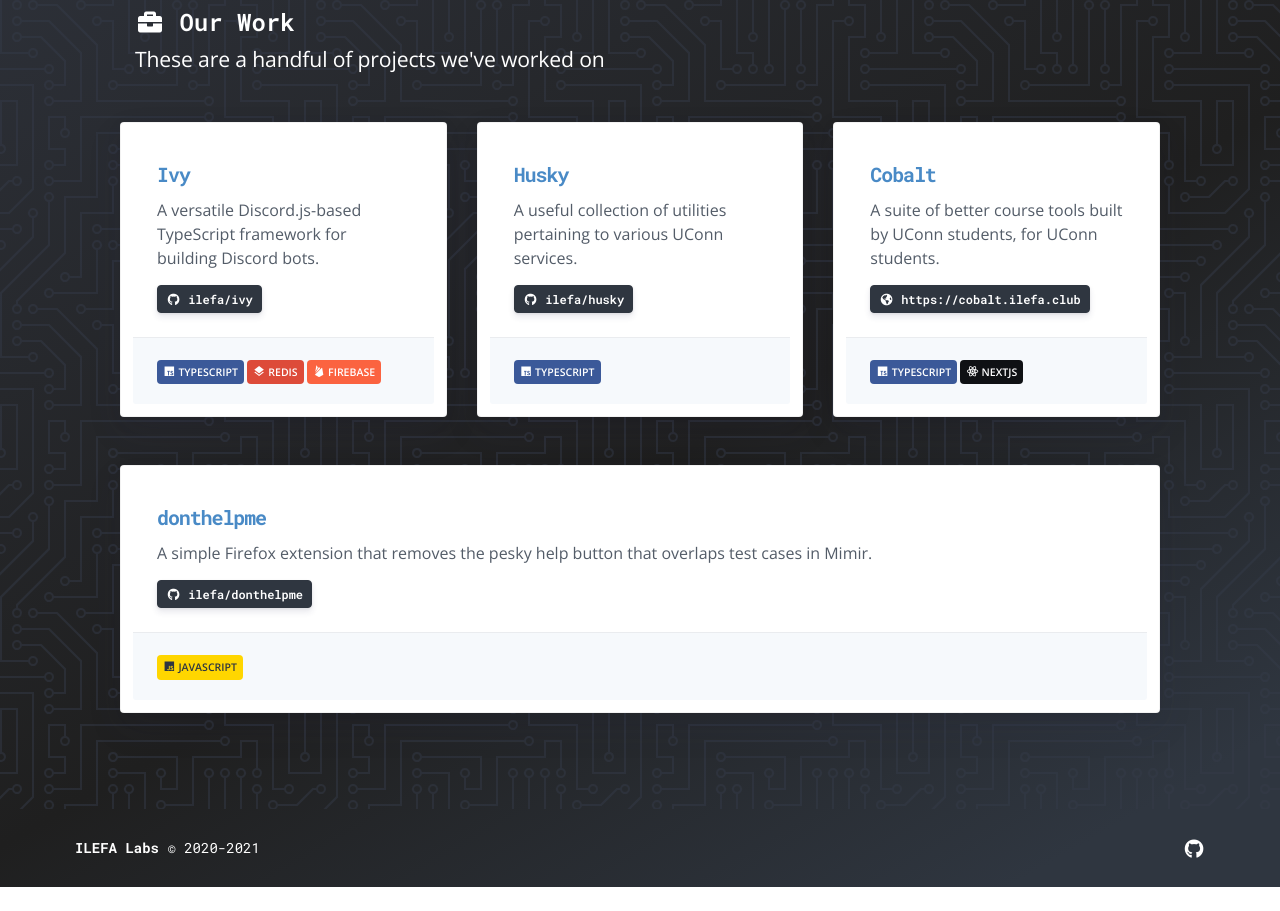
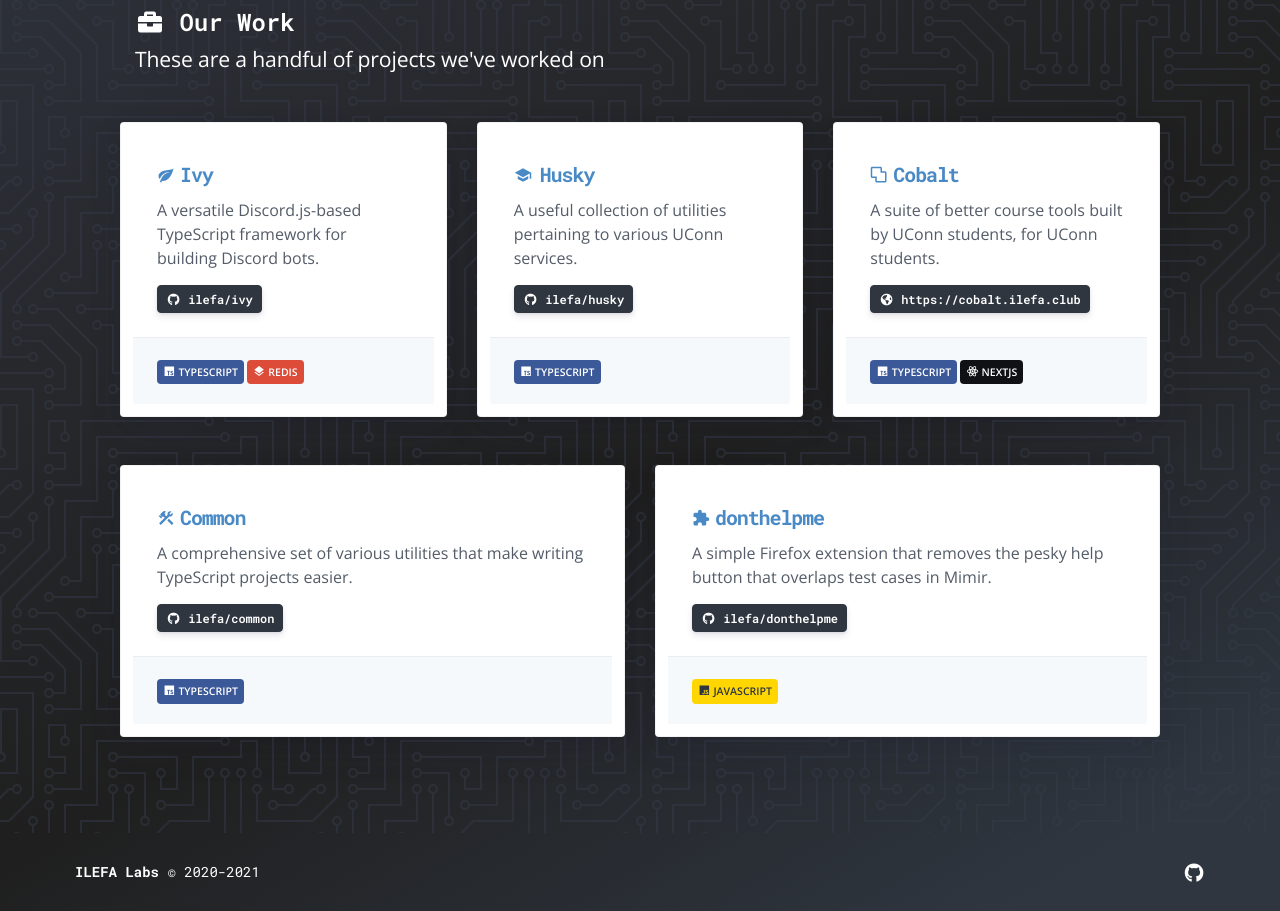
Before and after one commit to ilefa/web, a Next.js app: page / in a window 1280 px wide. Shown: the part 970-1881 px from the top of the page. Before the commit the page ends 1857 px from the top, so only its background shows below. Built offline with nearby package versions, Linux system fonts and the light colour scheme; no server answers.

Commit message:
Added meta tags, updated some UI elements and refactored code

```diff
--- a/components/Footer.tsx
+++ b/components/Footer.tsx
@@ -14,7 +14,7 @@ export interface FooterProps {
     noBackground?: boolean;
 }
 
-export const Footer = ({ white, noBackground } : FooterProps) => {
+export const Footer: React.FC<FooterProps> = ({ white, noBackground }) => {
     return (
         <footer className={`footer${white ? noBackground ? '' : ' ' : ''}`}>
             <Container className="container-lg">
--- a/components/IconCard.tsx
+++ b/components/IconCard.tsx
@@ -12,7 +12,7 @@ export interface IconCardProps {
     content: ReactElement | string;
 }
 
-export const IconCard = (props: IconCardProps) => {
+export const IconCard: React.FC<IconCardProps> = props => {
     let icon = props.icon || 'fa fa-exclamation-triangle';
     let iconColor = props.iconColor || 'bg-primary';
     let headerText = props.headerText || 'Icon Card';
--- a/components/IconCardContainer.tsx
+++ b/components/IconCardContainer.tsx
@@ -5,7 +5,7 @@ export interface IconCardContainerProps {
     children: ReactChild | ReactChild[];
 }
 
-export const IconCardContainer = (props: IconCardContainerProps) => {
+export const IconCardContainer: React.FC<IconCardContainerProps> = props => {
     let modifiers = props.modifiers || "";
     let children = props.children || undefined;
 
--- a/components/IconCardGlyph.tsx
+++ b/components/IconCardGlyph.tsx
@@ -14,7 +14,7 @@ export interface IconCardGlyphProps {
     className?: string;
 }
 
-export const IconCardGlyph = (props: IconCardGlyphProps) => {
+export const IconCardGlyph: React.FC<IconCardGlyphProps> = props => {
     let title = props.title || 'Default Title';
     let titleColor = props.titleColor || 'text-primary';
     let icon = props.icon || 'fa fa-exclamation-triangle';
--- a/components/IconCardXl.tsx
+++ b/components/IconCardXl.tsx
@@ -12,7 +12,7 @@ export interface IconCardXlProps {
     content: ReactElement | string;
 }
 
-export const IconCardXl = (props: IconCardXlProps) => {
+export const IconCardXl: React.FC<IconCardXlProps> = props => {
     let icon = props.icon || 'fa fa-exclamation-triangle';
     let iconColor = props.iconColor || 'bg-primary';
     let headerText = props.headerText || 'Icon Card';
--- a/components/Nav.tsx
+++ b/components/Nav.tsx
@@ -74,7 +74,7 @@ export const Nav = () => {
                                     <li className="nav-item" key={element.key}>
                                         <Link href={element.href}>
                                             <a className={`nav-link ${styles.navLink}`}>
-                                                <i className={`${element.icon} fa-fw`}></i> {element.name ?? ''}
+                                                <i className={`${element.icon} fa-fw`}></i> {/*element.name ?? ''*/}
                                             </a>
                                         </Link>
                                     </li>
--- a/components/WorkCard.tsx
+++ b/components/WorkCard.tsx
@@ -72,9 +72,8 @@ const getIconForLink = (link: string) => {
 }
 
 export interface WorkCardProps {
-    icon?: string;
+    icon?: JSX.Element;
     iconColor?: string;
-    useIcon?: boolean;
     headerText?: string;
     headerColor?: string;
     archived?: boolean;
@@ -83,10 +82,8 @@ export interface WorkCardProps {
     tech?: any[];
 }
 
-export const WorkCard = (props: WorkCardProps) => {
-    let icon = props.icon || 'fa fa-exclamation-triangle';
-    let iconColor = props.iconColor || 'bg-primary';
-    let useIcon = props.useIcon === undefined ? true : props.useIcon;
+export const WorkCard: React.FC<WorkCardProps> = props => {
+    let icon = props.icon;
     let headerText = props.headerText || 'Generic Project';
     let headerColor = props.headerColor || 'text-primary';
     let archived = props.archived === undefined ? false : props.archived;
@@ -107,16 +104,7 @@ export const WorkCard = (props: WorkCardProps) => {
         <div className={`card shadow shadow-lg--hover mt-5 ${cardStyles.rgCardSm}`}>
             <div className="card-body">
                 <div className="d-flex">
-                    {
-                        useIcon && (
-                            <div>
-                                <div className={`icon icon-shape ${iconColor} rounded-circle text-white`}>
-                                    <i className={icon}></i>
-                                </div>
-                            </div>
-                        )
-                    }
-                    <div className={useIcon ? 'pl-4' : ''}>
+                    <div>
                         {
                             link !== 'no-link-provided' && (
                                 <h5>
@@ -125,7 +113,7 @@ export const WorkCard = (props: WorkCardProps) => {
                                         className={`${cardStyles.cardSectionTitle} ${headerColor}`}
                                         target="_blank"
                                         rel="noopener noreferrer">
-                                            {headerText}
+                                            {icon ?? ''}{headerText}
                                     </a>
                                 </h5>
                             )
@@ -135,7 +123,7 @@ export const WorkCard = (props: WorkCardProps) => {
                             link === 'no-link-provided' && (
                                 <h5>
                                     <span className={`${cardStyles.cardSectionTitle} ${headerColor} cursor-pointer`}>
-                                            {headerText}
+                                        {icon ?? ''}{headerText}
                                     </span>
                                 </h5>
                             )
--- a/components/styling/home.module.css
+++ b/components/styling/home.module.css
@@ -152,3 +152,9 @@
     width: 350px;
     height: 300px;
 }
+
+.workCardIcon {
+    vertical-align: baseline;
+    margin-bottom: -2px;
+    margin-right: 5px;
+}
--- a/package.json
+++ b/package.json
@@ -1,5 +1,5 @@
 {
-  "name": "with-typescript",
+  "name": "ilefa.club",
   "version": "1.0.0",
   "scripts": {
     "dev": "next",
@@ -10,6 +10,8 @@
   "dependencies": {
     "@heroicons/react": "^1.0.1",
     "@mdi/font": "^5.9.55",
+    "@mdi/js": "^5.9.55",
+    "@mdi/react": "^1.5.0",
     "@popperjs/core": "^2.9.2",
     "axios": "^0.21.1",
     "bootstrap": "^4.6.0",
--- a/pages/_app.tsx
+++ b/pages/_app.tsx
@@ -9,7 +9,7 @@ import '../assets/scss/argon-design-system-react.scss';
 
 import '@mdi/font/css/materialdesignicons.min.css';
 
-const App = ({ Component, pageProps }: AppProps) => {
+const App: React.FC<AppProps> = ({ Component, pageProps }) => {
     return (
         <>
             <Head>
@@ -17,9 +17,22 @@ const App = ({ Component, pageProps }: AppProps) => {
                 <meta name="viewport" content="width=device-width, initial-scale=1" />
                 <meta name="author" content="ILEFA Labs" />
                 <meta name="theme-color" content="#353b48" />
-                <meta name="description" content="something something goes here" />
-                <link rel="shortcut icon" href="/favicon.ico" type="image/x-icon"/>
-                <link rel="manifest" href="/manifest.json"/>
+                <meta name="description" content="We are ILEFA - what started as a couple of college freshman interested in the stonk market has become a strong development group focused on creating software that connects people." />
+
+                <meta property="og:type" content="website" />
+                <meta property="og:url" content="https://ilefa.club/" />
+                <meta property="og:title" content="ILEFA Labs" />
+                <meta property="og:description" content="We are ILEFA - what started as a couple of college freshman interested in the stonk market has become a strong development group focused on creating software that connects people." />
+                <meta property="og:image" content="/logo.png" />
+
+                <meta property="twitter:card" content="summary_large_image" />
+                <meta property="twitter:url" content="https://ilefa.club/" />
+                <meta property="twitter:title" content="ILEFA Labs" />
+                <meta property="twitter:description" content="We are ILEFA - what started as a couple of college freshman interested in the stonk market has become a strong development group focused on creating software that connects people." />
+                <meta property="twitter:image" content="/logo.png" />
+
+                <link rel="shortcut icon" href="/favicon.ico" type="image/x-icon" />
+                <link rel="manifest" href="/manifest.json" />
                 <link rel="apple-touch-icon" href="/icons/logo192.png" />
             </Head>
             <Component {...pageProps} />
--- a/pages/index.tsx
+++ b/pages/index.tsx
@@ -1,7 +1,16 @@
+import MdiIcon from '@mdi/react';
 import styles from '../components/styling/home.module.css';
 import workStyles from '../components/styling/work.module.css';
 
 import { useTagline } from '../hooks';
+
+import {
+    mdiHammerWrench,
+    mdiLeaf,
+    mdiPuzzle,
+    mdiSchool,
+    mdiVectorUnion
+} from '@mdi/js';
 
 import {
     Footer,
@@ -23,6 +32,7 @@ type PartialProject = {
     headerText: string;
     archived?: boolean;
     description: string;
+    icon?: JSX.Element;
     link?: string;
     tech: any[];
 }
@@ -32,17 +42,18 @@ const PROJECTS: PartialProject[] = [
         key: 'ivy',
         headerText: 'Ivy',
         description: 'A versatile Discord.js-based TypeScript framework for building Discord bots.',
+        icon: <MdiIcon path={mdiLeaf} size="18px" className={`${styles.workCardIcon} fa-fw`} />,
         link: 'https://github.com/ilefa/ivy',
         tech: [
             Technologies.TS,
-            Technologies.REDIS,
-            Technologies.FIREBASE
+            Technologies.REDIS
         ]
     },
     {
         key: 'husky',
         headerText: 'Husky',
         description: 'A useful collection of utilities pertaining to various UConn services.',
+        icon: <MdiIcon path={mdiSchool} size="18px" className={`${styles.workCardIcon} fa-fw mr-2`} />,
         link: 'https://github.com/ilefa/husky',
         tech: [
             Technologies.TS
@@ -52,6 +63,7 @@ const PROJECTS: PartialProject[] = [
         key: 'cobalt',
         headerText: 'Cobalt',
         description: 'A suite of better course tools built by UConn students, for UConn students.',
+        icon: <MdiIcon path={mdiVectorUnion} size="18px" className={`${styles.workCardIcon} fa-fw`} />,
         link: 'https://cobalt.ilefa.club',
         tech: [
             Technologies.TS,
@@ -59,9 +71,20 @@ const PROJECTS: PartialProject[] = [
         ]
     },
     {
+        key: 'common',
+        headerText: 'Common',
+        description: 'A comprehensive set of various utilities that make writing TypeScript projects easier.',
+        icon: <MdiIcon path={mdiHammerWrench} size="18px" className={`${styles.workCardIcon} fa-fw`} />,
+        link: 'https://github.com/ilefa/common',
+        tech: [
+            Technologies.TS
+        ]
+    },
+    {
         key: 'donthelpme',
         headerText: 'donthelpme',
         description: 'A simple Firefox extension that removes the pesky help button that overlaps test cases in Mimir.',
+        icon: <MdiIcon path={mdiPuzzle} size="18px" className={`${styles.workCardIcon} fa-fw`} />,
         link: 'https://github.com/ilefa/donthelpme',
         tech: [
             Technologies.JS
@@ -142,8 +165,8 @@ const HomePage = () => {
                                     {
                                         PROJECTS.map(project => (
                                             <WorkCard
+                                                icon={project.icon}
                                                 key={project.key}
-                                                useIcon={false}
                                                 headerText={project.headerText}
                                                 headerColor={'text-primary-light'}
                                                 archived={project.archived}
```
Also changed, not shown: 2 other files (tests, documents, lock files or other folders).
